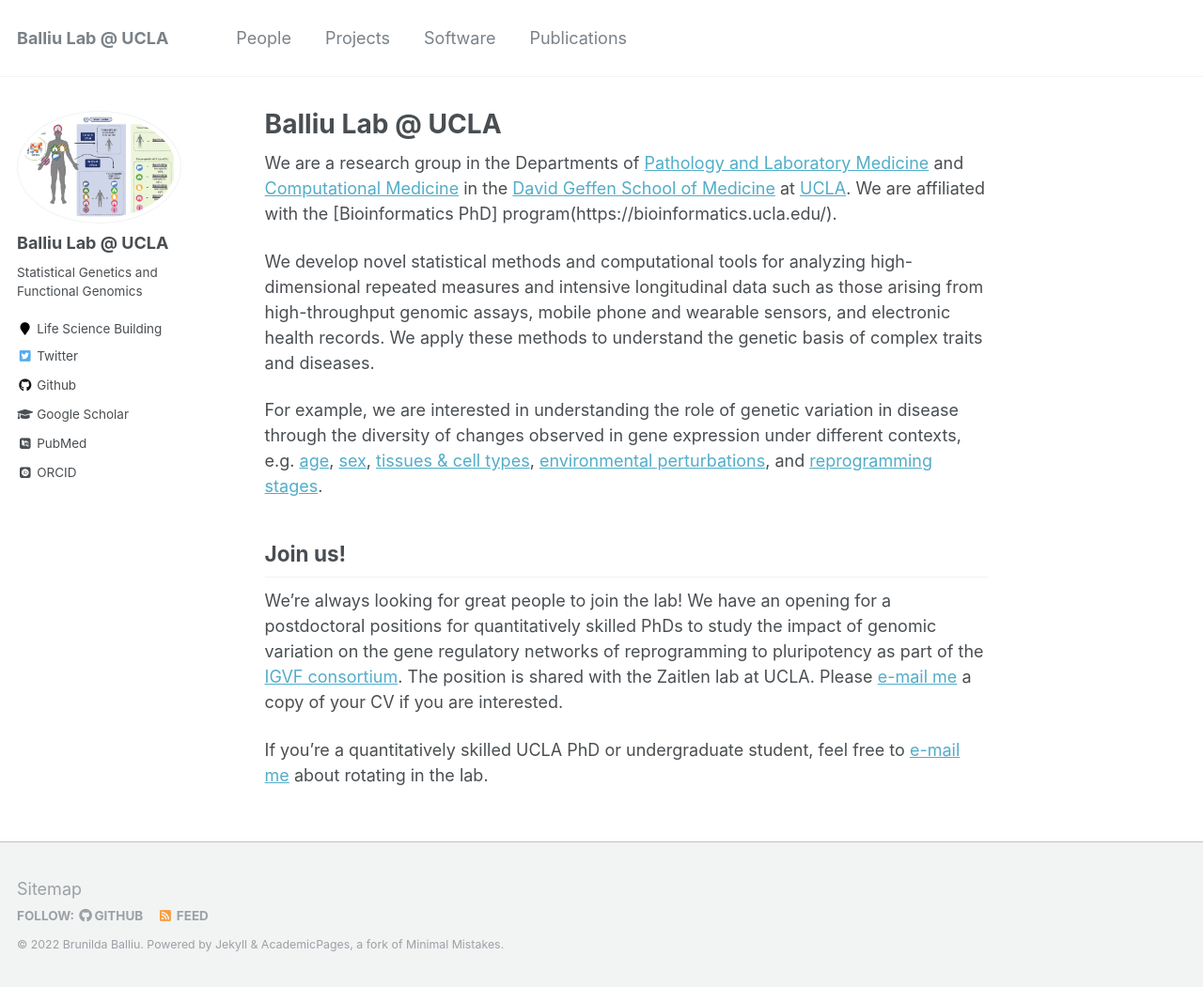
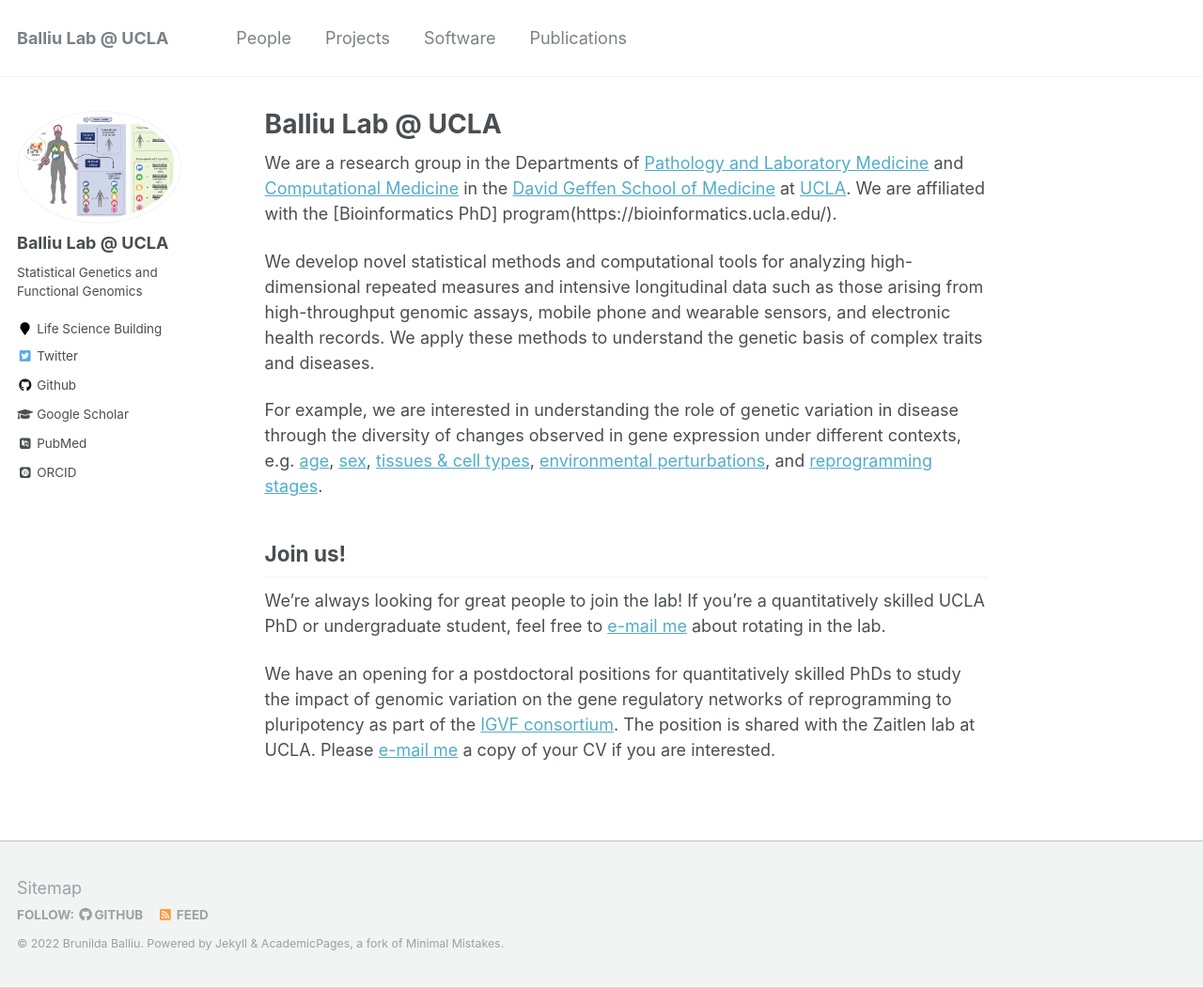
Before and after one commit to BalliuLab/balliulab.github.io, a Jekyll site: the page built from _pages/about.md, in a window 1280 px wide and 1051 px high. Shown: the whole window at 94% size. Built offline with Jekyll 4.4.1, drawn with Linux system fonts in a browser that asks for light colours; some web fonts are replaced.

```diff
--- a/_pages/about.md
+++ b/_pages/about.md
@@ -16,7 +16,6 @@ We develop novel statistical methods and computational tools for analyzing high-
 For example, we are interested in understanding the role of genetic variation in disease through the diversity of changes observed in gene expression under different contexts, e.g. [age](https://genomebiology.biomedcentral.com/articles/10.1186/s13059-019-1840-y), [sex](https://genome.cshlp.org/content/early/2016/04/21/gr.197897.115), [tissues & cell types](https://www.biorxiv.org/content/10.1101/2021.06.17.448889v1), [environmental perturbations](https://www.sciencedirect.com/science/article/pii/S0002929721003359?via%3Dihub), and [reprogramming stages](https://www.uclahealth.org/news/ucla-researchers-awarded-47m-nih-grant-study-how-genomic).
 
 ## Join us!
-We're always looking for great people to join the lab! We have an opening for a postdoctoral positions for quantitatively skilled PhDs to study the impact of genomic variation on the gene regulatory networks of reprogramming to pluripotency as part of the [IGVF consortium](https://www.genome.gov/Funded-Programs-Projects/Impact-of-Genomic-Variation-on-Function-Consortium). The position is shared with the Zaitlen lab at UCLA. Please [e-mail me](mailto:bballiu@ucla.edu) a copy of your CV if you are interested.
+We're always looking for great people to join the lab! If you're a quantitatively skilled UCLA PhD or undergraduate student, feel free to [e-mail me](mailto:bballiu@ucla.edu) about rotating in the lab.
 
-
-If you're a quantitatively skilled UCLA PhD or undergraduate student, feel free to [e-mail me](mailto:bballiu@ucla.edu) about rotating in the lab.
+We have an opening for a postdoctoral positions for quantitatively skilled PhDs to study the impact of genomic variation on the gene regulatory networks of reprogramming to pluripotency as part of the [IGVF consortium](https://www.genome.gov/Funded-Programs-Projects/Impact-of-Genomic-Variation-on-Function-Consortium). The position is shared with the Zaitlen lab at UCLA. Please [e-mail me](mailto:bballiu@ucla.edu) a copy of your CV if you are interested.
```
